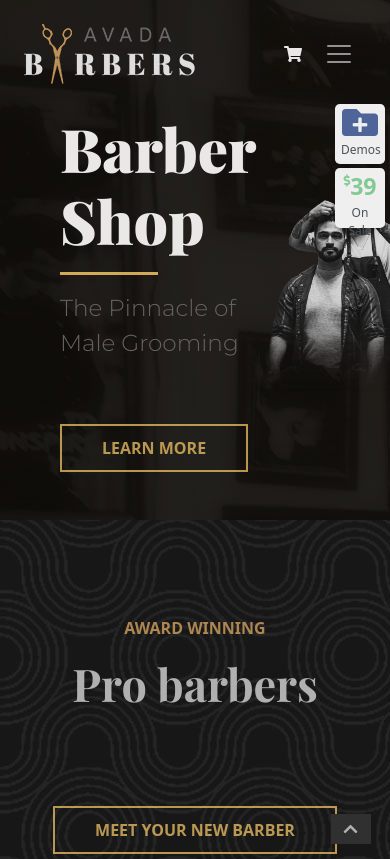
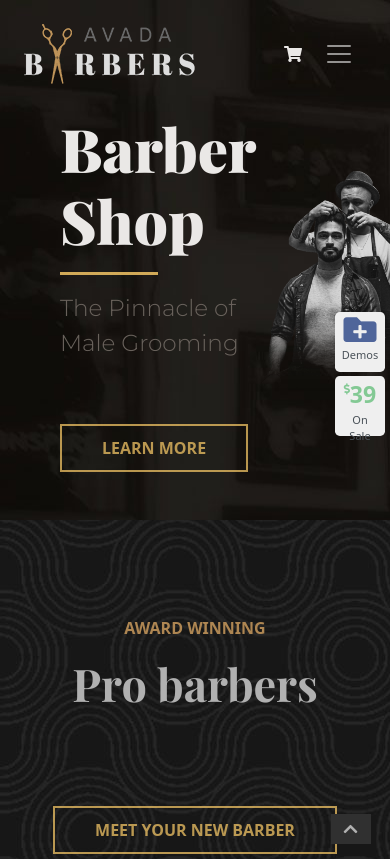
Before and after one commit to fmarabini93/proj-html-vuejs, a Vue app: page / in a window 390 px wide. Shown: the top 859 px of the page. Built offline with nearby package versions, Linux system fonts and the light colour scheme.

Commit message:
touchups-4

```diff
--- a/src/responsive.scss
+++ b/src/responsive.scss
@@ -12,16 +12,6 @@
 
             img {
                 max-width: 60%;
-            }
-        }
-
-        #buttons {
-            position: absolute;
-
-            #demos,#sale {
-                width: 50px;
-                height: 60px;
-                font-size: 12px;
             }
         }
     // --Header
@@ -69,7 +59,7 @@
 }
 // --Smartphone
 
-// Tablet landscape
+// Tablet portrait
 @media screen and (max-width: 768px) {
 
     // Header
@@ -102,4 +92,19 @@
         }
 // --General
 }
-// --Tablet landscape
+// --Tablet portrait
+
+// Tablet landscape and bigger displays
+@media screen and (max-width: 991px) {
+    #buttons {
+        position: absolute;
+        top: 60%;
+
+        #demos,#sale {
+            width: 50px;
+            height: 60px;
+            font-size: 11px;
+        }
+    }
+}
+// --Tablet landscape and bigger displays
```
